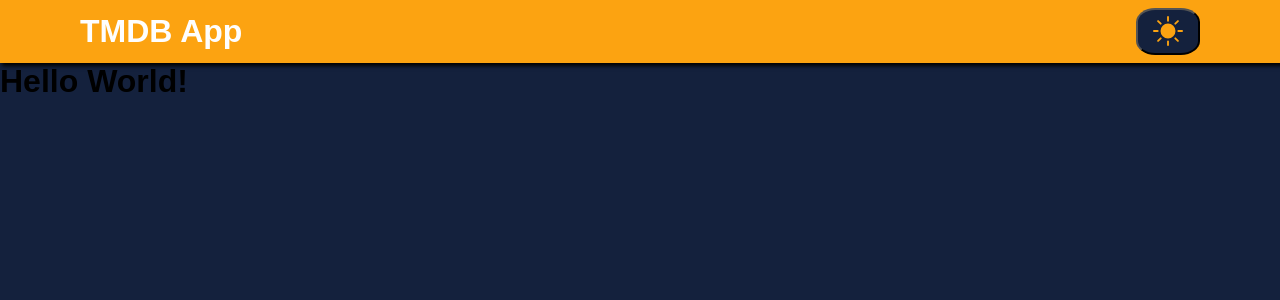
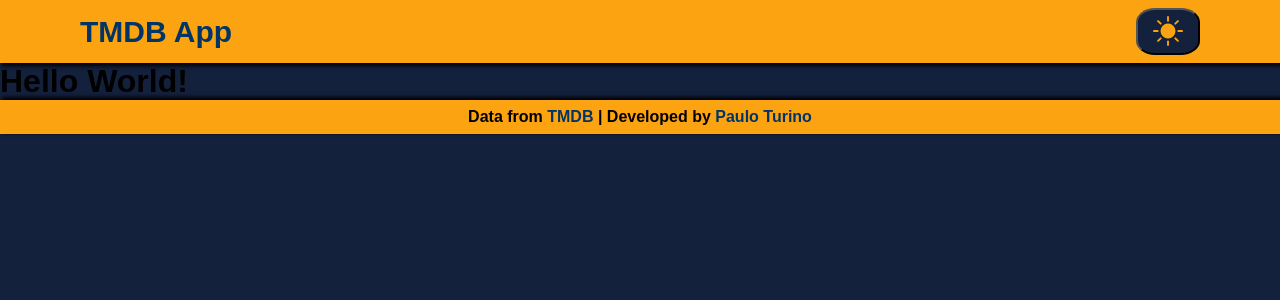
Before and after one commit to TurinoS/TMDB-app, a Next.js app: page / in a window 1280 px wide. Shown: the top 300 px of the page. Built offline with nearby package versions, Linux system fonts and the light colour scheme.

Commit message:
feat: implementando o footer

```diff
--- a/src/app/page.tsx
+++ b/src/app/page.tsx
@@ -1,6 +1,7 @@
 'use client'
 
 import Header from '@/components/Header'
+import Footer from '@/components/Footer'
 import { CustomThemeProvider } from '@/context/themeContext'
 import { GlobalStyle } from '@/styles/GlobalStyles'
 import { styled } from 'styled-components'
@@ -16,6 +17,7 @@ export default function Home() {
         <GlobalStyle />
         <Header />
         <h1>Hello World!</h1>
+        <Footer />
       </StyledHome>
     </CustomThemeProvider>
   )
--- /dev/null
+++ b/src/components/Footer.tsx
@@ -0,0 +1,27 @@
+import { useTheme } from "@/context/themeContext";
+import Link from "next/link";
+import styled from "styled-components";
+
+const StyledFooter = styled.footer`
+    display: flex;
+    justify-content: center;
+    background-color: ${props => props.theme.colors.secondary};
+    padding: .5em 5em;
+    font-weight: 600;
+    box-shadow: 3px -2px 4px 1px #000;
+
+    & a {
+        text-decoration: none;
+        color: ${props => props.theme.colors.textSecondary};
+    }
+`
+
+export default function Header() {
+    const { toggleTheme, theme } = useTheme();
+
+    return(
+        <StyledFooter>
+            <p>Data from <Link href='https://www.themoviedb.org/'>TMDB</Link> | Developed by <Link href='https://github.com/TurinoS'>Paulo Turino</Link></p>
+        </StyledFooter>
+    )
+}
--- a/src/components/Header.tsx
+++ b/src/components/Header.tsx
@@ -13,9 +13,9 @@ const StyledHeader = styled.header`
     box-shadow: 3px 2px 4px 1px #000;
 
     & a {
-        font-size: 32px;
+        font-size: 30px;
         text-decoration: none;
-        color: ${props => props.theme.colors.text};
+        color: ${props => props.theme.colors.textSecondary};
     }
 
     & button {
--- a/src/styles/styles.d.ts
+++ b/src/styles/styles.d.ts
@@ -6,8 +6,8 @@ declare module 'styled-components' {
         colors: {
             primary: string
             secondary: string
-            button: string
-            text: string
+            textSecondary: string
+            textPrimary: string
             textButton: string
         }
     }
--- a/src/styles/themes/dark.tsx
+++ b/src/styles/themes/dark.tsx
@@ -5,8 +5,8 @@ export const dark: DefaultTheme = {
         colors: {
             primary: '#14213d',
             secondary: '#fca311',
-            button: '#003566',
-            text: '#fefefe',
+            textPrimary: '#fefefe',
+            textSecondary: '#003566',
             textButton: '#fff',
         }
 }
--- a/src/styles/themes/light.tsx
+++ b/src/styles/themes/light.tsx
@@ -5,8 +5,8 @@ export const light: DefaultTheme = {
         colors: {
             primary: '#fefae0',
             secondary: '#4895ef',
-            button: '#ffd60a',
-            text: '#0f0f0f',
+            textPrimary: '#0f0f0f',
+            textSecondary: '#ffd60a',
             textButton: '#161a1d',
         }
 }
```
